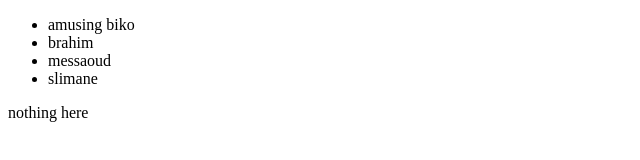
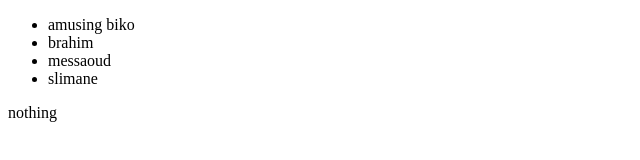
Before and after one commit to abboud-biko/tryGit, a plain HTML site: page index.html in a window 1280 px wide. Shown: the full height of the page, 0-640 px from the left. Drawn offline with Linux system fonts and the light colour scheme.

Commit message:
text to nothing

```diff
--- a/index.html
+++ b/index.html
@@ -10,6 +10,6 @@
 		<li>messaoud</li>
 		<li>slimane</li>
 	</ul>
-	<p>nothing here</p>
+	<p>nothing </p>
 </body>
 </html>
```
